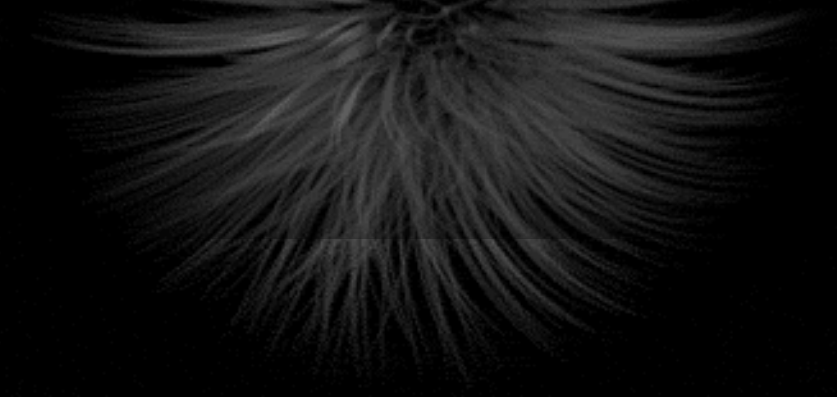
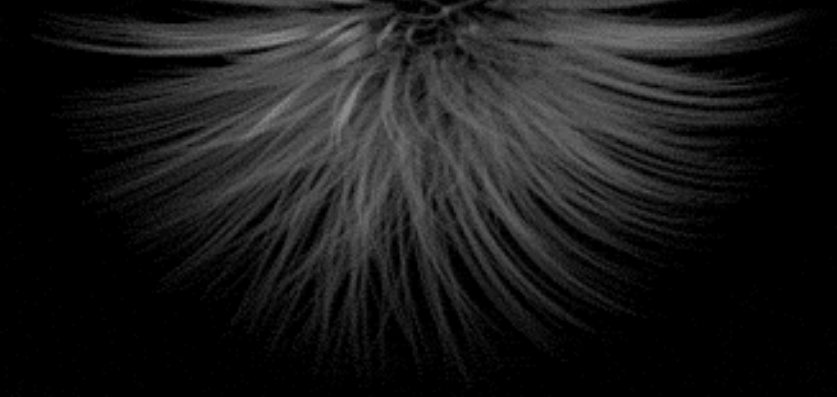
Before and after one commit to dimasenchik/senchik.github.io, a plain HTML site: page index.html in a window 1280 px wide. Shown: the part 403-800 px from the top of the page, without its empty margins (207-1044 px from the left). Drawn offline with Linux system fonts and the light colour scheme.

Commit message:
Update style.css

```diff
--- a/style.css
+++ b/style.css
@@ -12,7 +12,7 @@ div {
 	text-align: center;
 	margin: 0;
 	padding: 20% 0;
-	background-color: rgb(0, 0, 0, 0.3);
+	background-color: rgb(0, 0, 0, 0);
 	color: white;
 }
 
```
